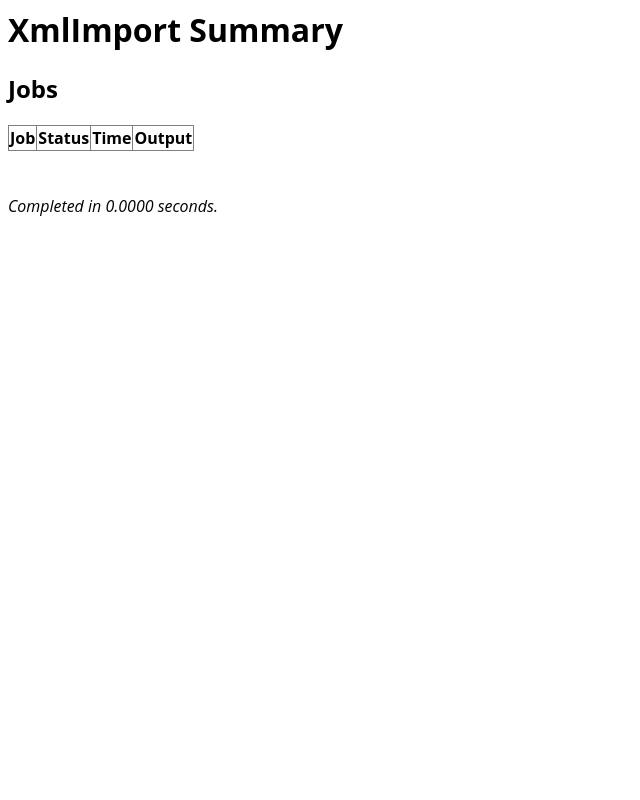
After one commit to eser/XmlImport, a PHP site: page /etc/mails/summarytemplate.php in a window 1280 px wide. The commit adds this page. Shown: the whole page, without its empty margins (0-640 px from the left). Run offline with PHP 8.4, Linux system fonts and the light colour scheme; data that the repository does not hold is empty.

Commit message:
* summary mail * database commands will be executed on connection established * default timezone. (to suppress warnings)

```diff
--- /dev/null
+++ b/etc/mails/summarytemplate.php
@@ -0,0 +1,50 @@
+<html>
+<head>
+	<title>XmlImport Summary</title>
+    <style type="text/css">
+        body {
+            font-family: 'Open Sans', 'Helvetica Neue', Helvetica, Arial, sans-serif;
+        }
+
+        pre {
+            font-family: Consolas, 'Lucida Console', 'Courier New', monospace;
+        }
+
+        table {
+            border-collapse: collapse;
+        }
+
+        td {
+            padding: 5px;
+            vertical-align: top;
+        }
+    </style>
+</head>
+<body>
+	<h1>XmlImport Summary</h1>
+
+    <h2>Jobs</h2>
+
+    <table border="1">
+        <tr>
+            <th>Job</th>
+            <th>Status</th>
+            <th>Time</th>
+            <th>Output</th>
+        </tr>
+	<?php foreach ($jobs as $job) { ?>
+        <tr>
+            <td><strong><?php echo $job[0]; ?></strong></td>
+            <td><?php echo $job[1]; ?></td>
+            <td><?php echo number_format($job[2], 4); ?>s</td>
+            <td><?php echo nl2br($job[3]); ?></td>
+        </tr>
+    <?php } ?>
+    </table>
+
+    <br />
+    <br />
+
+    <em>Completed in <?php echo number_format($timespan, 4); ?> seconds.</em>
+</body>
+</html>
--- a/local/XmlImport/Adapters/AdapterBase.php
+++ b/local/XmlImport/Adapters/AdapterBase.php
@@ -59,7 +59,9 @@ abstract class AdapterBase
         echo "- Processing Data", PHP_EOL;
         $this->loadPreviousMaps();
         $this->processFile($tFile);
-        echo "-- Completed: {$this->recordsAdded} added. {$this->recordsUpdated} updated. {$this->recordsSkipped} skipped.", PHP_EOL;
+
+        $tResult = "{$this->recordsAdded} added. {$this->recordsUpdated} updated. {$this->recordsSkipped} skipped.";
+        echo "-- Completed: {$tResult}", PHP_EOL;
 
         echo "- Syncing SQL", PHP_EOL;
         $this->setRedundantsPassive();
@@ -68,6 +70,8 @@ abstract class AdapterBase
         echo "- Downloading Assets", PHP_EOL;
         $this->downloadAssets();
         echo "-- Completed.", PHP_EOL, PHP_EOL;
+
+        return $tResult;
     }
 
     public function downloadSource()
--- a/local/bootstrap.php
+++ b/local/bootstrap.php
@@ -5,6 +5,8 @@ set_time_limit(0);
 
 ini_set("display_errors", "on");
 error_reporting(E_ALL);
+
+date_default_timezone_set("Europe/Istanbul");
 
 define("BASE_DIR", __DIR__ . "/../");
 
```
Also changed, not shown: config.sample.php (+6 -1 lines), etc/sql/dump.sql (+25 -0 lines), local/XmlImport/Helpers/MailHelper.php (+14 -1 lines), local/XmlImport/Runner/Runner.php (+23 -2 lines), etc/mails/errortemplate.php (renamed from etc/mailtemplate.php).
